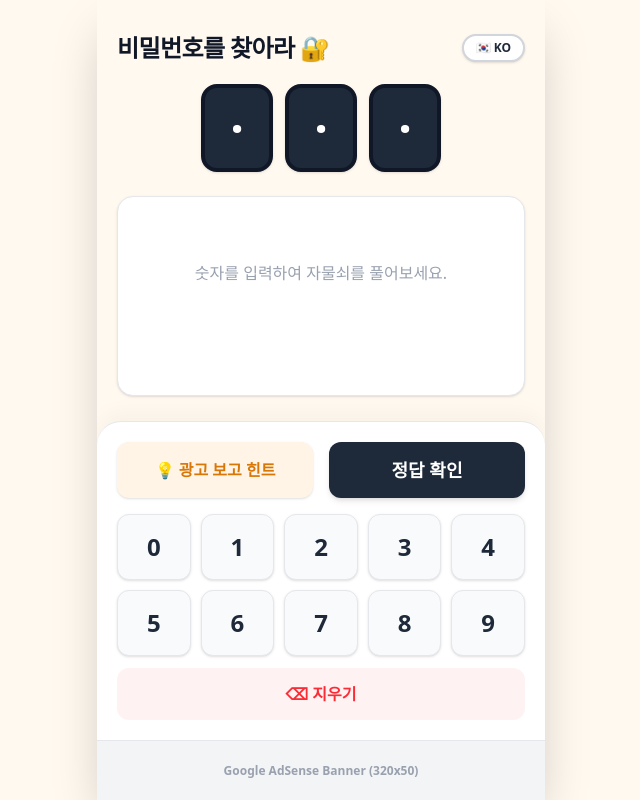
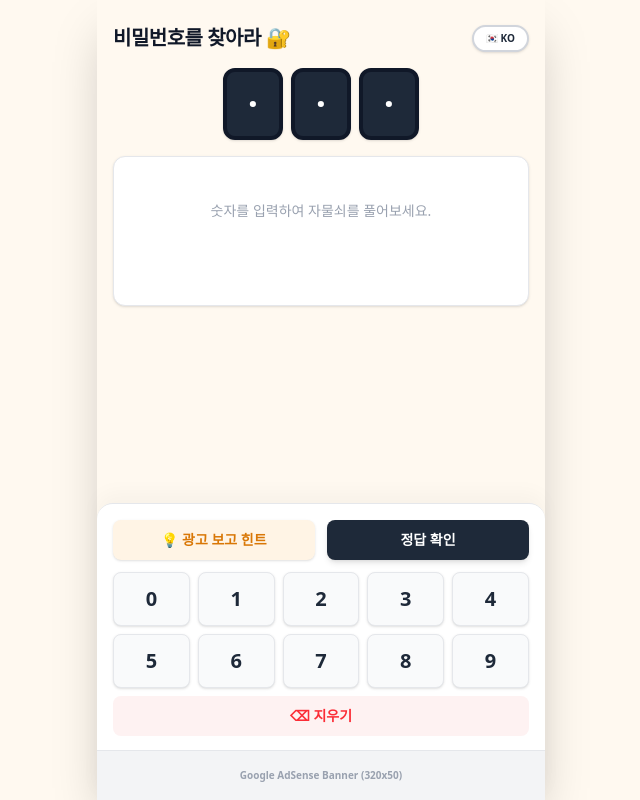
Before and after one commit to twotheg/number-match-puzzle, a Next.js app: page / in a window 1280 px wide. Shown: the whole page, without its empty margins (319-959 px from the left). Built offline with nearby package versions, Linux system fonts and the light colour scheme.

Commit message:
Update page.tsx

```diff
--- a/app/page.tsx
+++ b/app/page.tsx
@@ -16,8 +16,6 @@ export default function GamePage() {
   const [history, setHistory] = useState<History[]>([]);
   const [isCleared, setIsCleared] = useState(false);
   const [eliminated, setEliminated] = useState<string[]>([]);
-
-  // 임팩트 있는 팝업 상태 관리
   const [resultPopup, setResultPopup] = useState<History | null>(null);
 
   useEffect(() => {
@@ -36,35 +34,24 @@ export default function GamePage() {
       alert(lang === 'ko' ? "3자리를 모두 입력해주세요." : "Please enter 3 digits.");
       return;
     }
-
     const { strikes, balls } = checkGuess(secret, input);
     const message = getFeedbackMessage(strikes, balls, lang);
     const newRecord = { guess: input, message, strikes, balls };
 
-    // 이력에 추가하고 팝업 띄우기
     setHistory([newRecord, ...history]);
     setResultPopup(newRecord);
     setInput('');
-
     if (strikes === 3) setIsCleared(true);
   };
 
   const handleHint = () => {
     if (isCleared) return;
     const wrongDigits = ['0','1','2','3','4','5','6','7','8','9'].filter(d => !secret.includes(d) && !eliminated.includes(d));
-
     if (wrongDigits.length > 0) {
-      alert(lang === 'ko' ? "🎥 광고를 시청합니다...\n(광고 시청 후 오답 숫자 1개가 제거됩니다!)" : "🎥 Watching Ad...\n(One wrong number will be removed!)");
+      alert(lang === 'ko' ? "🎥 광고 시청 완료!\n오답 숫자 1개가 제거됩니다." : "🎥 Ad watched!\nOne wrong number is removed.");
       const toRemove = wrongDigits[Math.floor(Math.random() * wrongDigits.length)];
       setEliminated([...eliminated, toRemove]);
-
-      // 힌트 결과도 팝업으로
-      setResultPopup({
-        guess: 'HINT',
-        message: lang === 'ko' ? `숫자 '${toRemove}'은(는) 정답에 없습니다.` : `'${toRemove}' is not in the answer.`,
-        strikes: 0,
-        balls: 0
-      });
+      setResultPopup({ guess: 'HINT', message: lang === 'ko' ? `숫자 '${toRemove}'은(는) 정답에 없습니다.` : `'${toRemove}' is not in the answer.`, strikes: 0, balls: 0 });
     } else {
       alert(lang === 'ko' ? "더 이상 지울 수 있는 오답이 없습니다." : "No more wrong numbers to remove.");
     }
@@ -80,93 +67,63 @@ export default function GamePage() {
   };
 
   return (
-    <div className="min-h-screen bg-[#FFF9F0] flex justify-center font-sans text-gray-800">
-      {/* 모바일 화면(갤럭시 S23 Ultra 비율)에 맞춘 컨테이너 */}
-      <div className="w-full max-w-md bg-[#FFF9F0] min-h-screen flex flex-col relative shadow-2xl overflow-hidden">
+    // 전체 화면 높이 고정 및 스크롤 방지
+    <div className="h-[100dvh] bg-[#FFF9F0] flex justify-center font-sans text-gray-800 overflow-hidden">
+      <div className="w-full max-w-md bg-[#FFF9F0] h-full flex flex-col relative shadow-2xl">
 
-        {/* 결과 팝업 오버레이 (클릭 시 닫힘) */}
+        {/* 결과 팝업 */}
         {resultPopup && (
-          <div
-            className="absolute inset-0 bg-black/70 z-50 flex items-center justify-center p-6 backdrop-blur-sm transition-opacity cursor-pointer"
-            onClick={() => setResultPopup(null)}
-          >
-            <div className="bg-white p-8 rounded-3xl shadow-2xl text-center transform scale-105 transition-transform w-full max-w-[320px] animate-bounce-short">
-              {resultPopup.guess === 'HINT' ? (
-                <div className="text-6xl mb-4">💡</div>
-              ) : (
-                <div className="flex justify-center gap-2 mb-4">
-                  {resultPopup.guess.split('').map((n, i) => (
-                    <span key={i} className="w-12 h-14 bg-gray-800 text-white rounded-lg flex items-center justify-center text-3xl font-black">{n}</span>
-                  ))}
+          <div className="absolute inset-0 bg-black/70 z-50 flex items-center justify-center p-6 backdrop-blur-sm cursor-pointer" onClick={() => setResultPopup(null)}>
+            <div className="bg-white p-6 rounded-3xl shadow-2xl text-center transform scale-105 transition-transform w-full max-w-[280px] animate-bounce-short">
+              {resultPopup.guess === 'HINT' ? <div className="text-5xl mb-3">💡</div> : (
+                <div className="flex justify-center gap-2 mb-3">
+                  {resultPopup.guess.split('').map((n, i) => <span key={i} className="w-10 h-12 bg-gray-800 text-white rounded-lg flex items-center justify-center text-2xl font-black">{n}</span>)}
                 </div>
               )}
-
               {resultPopup.guess !== 'HINT' && (
-                <h2 className="text-4xl font-black mb-2 text-gray-800">
+                <h2 className="text-3xl font-black mb-2 text-gray-800">
                   {resultPopup.strikes === 3 ? 'CLEAR!' : resultPopup.strikes === 0 && resultPopup.balls === 0 ? 'OUT!' : `${resultPopup.strikes}S ${resultPopup.balls}B`}
                 </h2>
               )}
-
-              <p className="text-lg font-bold text-gray-600 mb-8 break-keep">{resultPopup.message}</p>
-              <p className="text-sm text-gray-400 animate-pulse bg-gray-100 py-2 rounded-full">
-                {lang === 'ko' ? '화면을 터치하여 계속하기' : 'Tap anywhere to continue'}
-              </p>
+              <p className="text-base font-bold text-gray-600 mb-6 break-keep">{resultPopup.message}</p>
+              <p className="text-xs text-gray-400 animate-pulse bg-gray-100 py-2 rounded-full">{lang === 'ko' ? '터치하여 계속하기' : 'Tap to continue'}</p>
             </div>
           </div>
         )}
 
-        {/* 상단 헤더 */}
-        <div className="flex justify-between items-center p-5 pt-8 z-10">
-          <h1 className="text-2xl font-black text-gray-900 tracking-tight">
-            {lang === 'ko' ? '비밀번호를 찾아라 🔐' : 'Crack the Code 🔐'}
-          </h1>
-          <button
-            onClick={() => setLang(lang === 'ko' ? 'en' : 'ko')}
-            className="px-3 py-1 bg-white border-2 border-gray-300 rounded-full text-xs font-bold shadow-sm active:bg-gray-100"
-          >
+        {/* 상단 헤더 (고정) */}
+        <div className="shrink-0 flex justify-between items-center p-4 pt-6 z-10">
+          <h1 className="text-xl font-black text-gray-900 tracking-tight">{lang === 'ko' ? '비밀번호를 찾아라 🔐' : 'Crack the Code 🔐'}</h1>
+          <button onClick={() => setLang(lang === 'ko' ? 'en' : 'ko')} className="px-3 py-1 bg-white border-2 border-gray-300 rounded-full text-[10px] font-bold shadow-sm active:bg-gray-100">
             {lang === 'ko' ? '🇰🇷 KO' : '🇺🇸 EN'}
           </button>
         </div>
 
-        <div className="flex-1 overflow-y-auto px-5 pb-4 scrollbar-hide z-10">
-          {/* 자물쇠 UI */}
-          <div className="flex justify-center gap-3 mb-6">
+        {/* 중간 내역 영역 (여기만 스크롤됨) */}
+        <div className="flex-1 overflow-y-auto px-4 pb-2 scrollbar-hide z-10">
+          <div className="flex justify-center gap-2 mb-4">
             {[0, 1, 2].map((idx) => (
-              <div key={idx} className={`w-[72px] h-[88px] rounded-2xl flex items-center justify-center text-5xl font-black border-4 shadow-sm transition-all duration-300 ${isCleared ? 'bg-green-400 border-green-500 text-white' : 'bg-gray-800 border-gray-900 text-white'}`}>
+              <div key={idx} className={`w-[60px] h-[72px] rounded-xl flex items-center justify-center text-4xl font-black border-4 shadow-sm transition-all duration-300 ${isCleared ? 'bg-green-400 border-green-500 text-white' : 'bg-gray-800 border-gray-900 text-white'}`}>
                 {isCleared ? secret[idx] : (input[idx] || '·')}
               </div>
             ))}
           </div>
 
-          {/* 이력 리스트 (좌측: 숫자, 우측: 결과) */}
-          <div className="bg-white rounded-2xl p-4 min-h-[200px] shadow-sm border border-gray-200">
+          <div className="bg-white rounded-xl p-3 min-h-[150px] shadow-sm border border-gray-200 mb-2">
             {history.length === 0 ? (
-              <div className="text-center text-gray-400 py-12 font-medium">
-                {lang === 'ko' ? '숫자를 입력하여 자물쇠를 풀어보세요.' : 'Enter digits to unlock.'}
-              </div>
+              <div className="text-center text-gray-400 py-8 text-sm font-medium">{lang === 'ko' ? '숫자를 입력하여 자물쇠를 풀어보세요.' : 'Enter digits to unlock.'}</div>
             ) : (
-              <ul className="space-y-3">
+              <ul className="space-y-2">
                 {history.map((h, i) => (
-                  <li key={i} className="flex justify-between items-center border-b border-gray-100 pb-3 last:border-0">
-                    {/* 좌측: 입력한 숫자 박스 */}
-                    <div className="flex gap-2">
+                  <li key={i} className="flex justify-between items-center border-b border-gray-50 pb-2 last:border-0">
+                    <div className="flex gap-1.5">
                       {h.guess.split('').map((num, idx) => (
-                        <span key={idx} className="w-10 h-10 bg-gray-100 border border-gray-300 text-gray-800 rounded-lg flex items-center justify-center font-black text-xl shadow-inner">
-                          {num}
-                        </span>
+                        <span key={idx} className="w-7 h-7 bg-gray-50 border border-gray-200 text-gray-800 rounded flex items-center justify-center font-black text-sm shadow-inner">{num}</span>
                       ))}
                     </div>
-                    {/* 우측: 스트라이크/볼 스코어 */}
-                    <div className="flex gap-2 font-black text-lg">
-                      {h.strikes === 3 ? (
-                        <span className="text-green-500">CLEAR</span>
-                      ) : h.strikes === 0 && h.balls === 0 ? (
-                        <span className="text-red-500">OUT</span>
-                      ) : (
-                        <>
-                          {h.strikes > 0 && <span className="text-blue-600">{h.strikes}S</span>}
-                          {h.balls > 0 && <span className="text-orange-500">{h.balls}B</span>}
-                        </>
+                    <div className="flex gap-1.5 font-black text-sm">
+                      {h.strikes === 3 ? <span className="text-green-500">CLEAR</span> : h.strikes === 0 && h.balls === 0 ? <span className="text-red-500">OUT</span> : (
+                        <>{h.strikes > 0 && <span className="text-blue-600">{h.strikes}S</span>}{h.balls > 0 && <span className="text-orange-500">{h.balls}B</span>}</>
                       )}
                     </div>
                   </li>
@@ -176,44 +133,30 @@ export default function GamePage() {
           </div>
         </div>
 
-        {/* 하단 키패드 영역 */}
-        <div className="bg-white rounded-t-3xl border-t border-gray-200 p-5 pb-20 shadow-[0_-10px_20px_rgba(0,0,0,0.03)] z-10">
-          <div className="flex justify-between mb-4">
-            <button onClick={handleHint} className="flex-1 mr-2 bg-[#FFF4E5] text-[#D97706] py-3.5 rounded-xl font-bold flex items-center justify-center gap-1 shadow-sm active:scale-95 transition-transform">
-              💡 {lang === 'ko' ? '광고 보고 힌트' : 'Ad for Hint'}
-            </button>
-            <button onClick={isCleared ? resetGame : handleGuess} className={`flex-1 ml-2 text-white py-3.5 rounded-xl font-black text-lg shadow-md active:scale-95 transition-transform ${isCleared ? 'bg-green-500' : 'bg-gray-800'}`}>
-              {isCleared ? (lang === 'ko' ? '다음 스테이지' : 'Next Stage') : (lang === 'ko' ? '정답 확인' : 'Check')}
+        {/* 하단 키패드 (고정) */}
+        <div className="shrink-0 bg-white rounded-t-2xl border-t border-gray-200 p-4 pb-16 shadow-[0_-10px_20px_rgba(0,0,0,0.03)] z-10 relative">
+          <div className="flex justify-between mb-3">
+            <button onClick={handleHint} className="flex-1 mr-1.5 bg-[#FFF4E5] text-[#D97706] py-2.5 rounded-lg font-bold text-sm shadow-sm active:scale-95 transition-transform">💡 {lang === 'ko' ? '광고 보고 힌트' : 'Ad Hint'}</button>
+            <button onClick={isCleared ? resetGame : handleGuess} className={`flex-1 ml-1.5 text-white py-2.5 rounded-lg font-black text-sm shadow-md active:scale-95 transition-transform ${isCleared ? 'bg-green-500' : 'bg-gray-800'}`}>
+              {isCleared ? (lang === 'ko' ? '다음 스테이지' : 'Next') : (lang === 'ko' ? '정답 확인' : 'Check')}
             </button>
           </div>
-
-          <div className="grid grid-cols-5 gap-2.5">
+          <div className="grid grid-cols-5 gap-2">
             {['0','1','2','3','4','5','6','7','8','9'].map((num) => {
               const isEliminated = eliminated.includes(num);
               return (
-                <button
-                  key={num}
-                  onClick={() => handleKeyPress(num)}
-                  disabled={isEliminated || isCleared}
-                  className={`py-4 rounded-xl text-2xl font-black transition-all ${
-                    isEliminated ? 'bg-gray-100 text-gray-300 line-through opacity-50' : 'bg-gray-50 border border-gray-200 text-gray-800 active:bg-gray-200 shadow-sm'
-                  }`}
-                >
+                <button key={num} onClick={() => handleKeyPress(num)} disabled={isEliminated || isCleared} className={`py-3 rounded-lg text-xl font-black transition-all ${isEliminated ? 'bg-gray-100 text-gray-300 line-through opacity-50' : 'bg-gray-50 border border-gray-200 text-gray-800 active:bg-gray-200 shadow-sm'}`}>
                   {num}
                 </button>
               );
             })}
           </div>
-          <button onClick={handleDelete} className="w-full mt-3 py-3.5 bg-red-50 text-red-500 rounded-xl font-bold active:bg-red-100 flex items-center justify-center gap-1">
-             ⌫ {lang === 'ko' ? '지우기' : 'Delete'}
-          </button>
+          <button onClick={handleDelete} className="w-full mt-2 py-2.5 bg-red-50 text-red-500 rounded-lg font-bold text-sm active:bg-red-100 flex items-center justify-center gap-1">⌫ {lang === 'ko' ? '지우기' : 'Delete'}</button>
+
+          <div className="absolute bottom-0 left-0 w-full h-[50px] bg-gray-100 flex items-center justify-center text-gray-400 text-[10px] font-bold border-t border-gray-200">
+            Google AdSense Banner (320x50)
+          </div>
         </div>
-
-        {/* 최하단 Google AdSense 배너 영역 */}
-        <div className="absolute bottom-0 w-full h-[60px] bg-gray-100 flex items-center justify-center text-gray-400 text-xs font-bold border-t border-gray-200 z-20">
-          Google AdSense Banner (320x50)
-        </div>
-
       </div>
     </div>
   );
```
